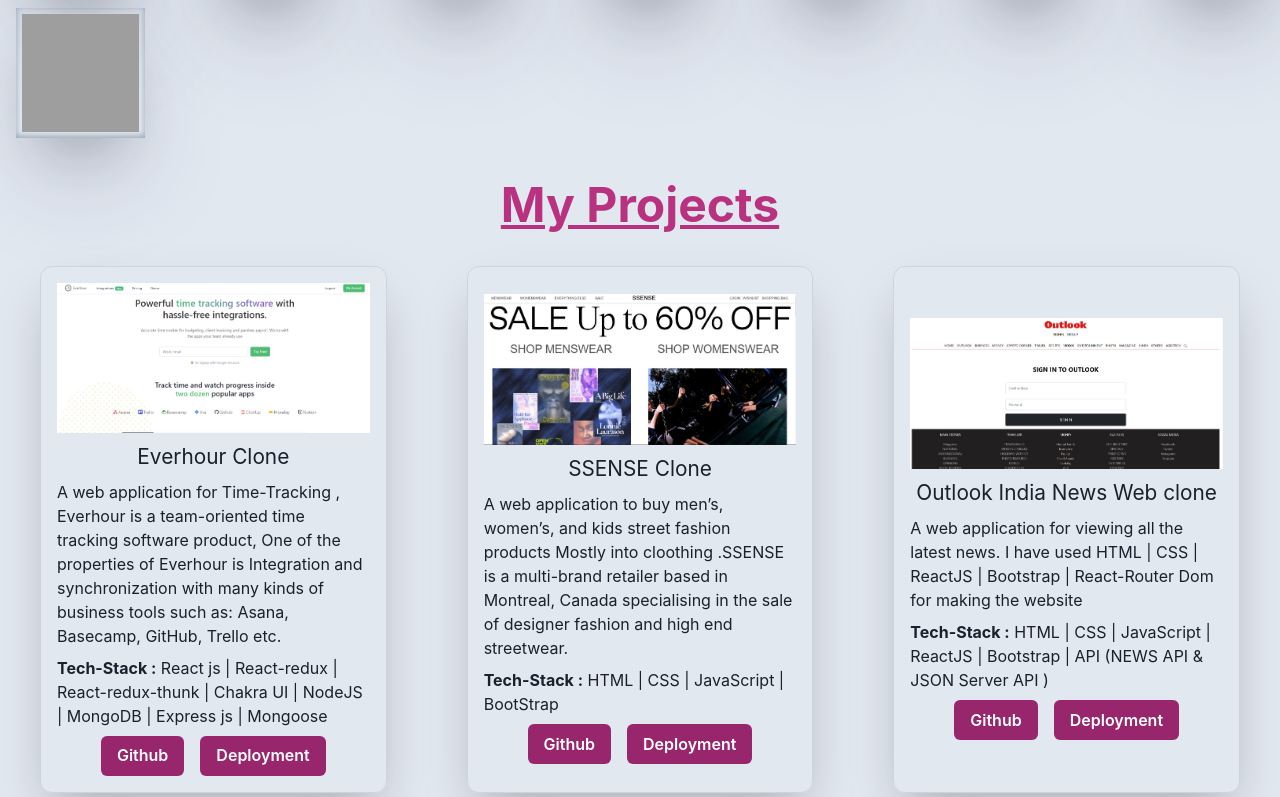
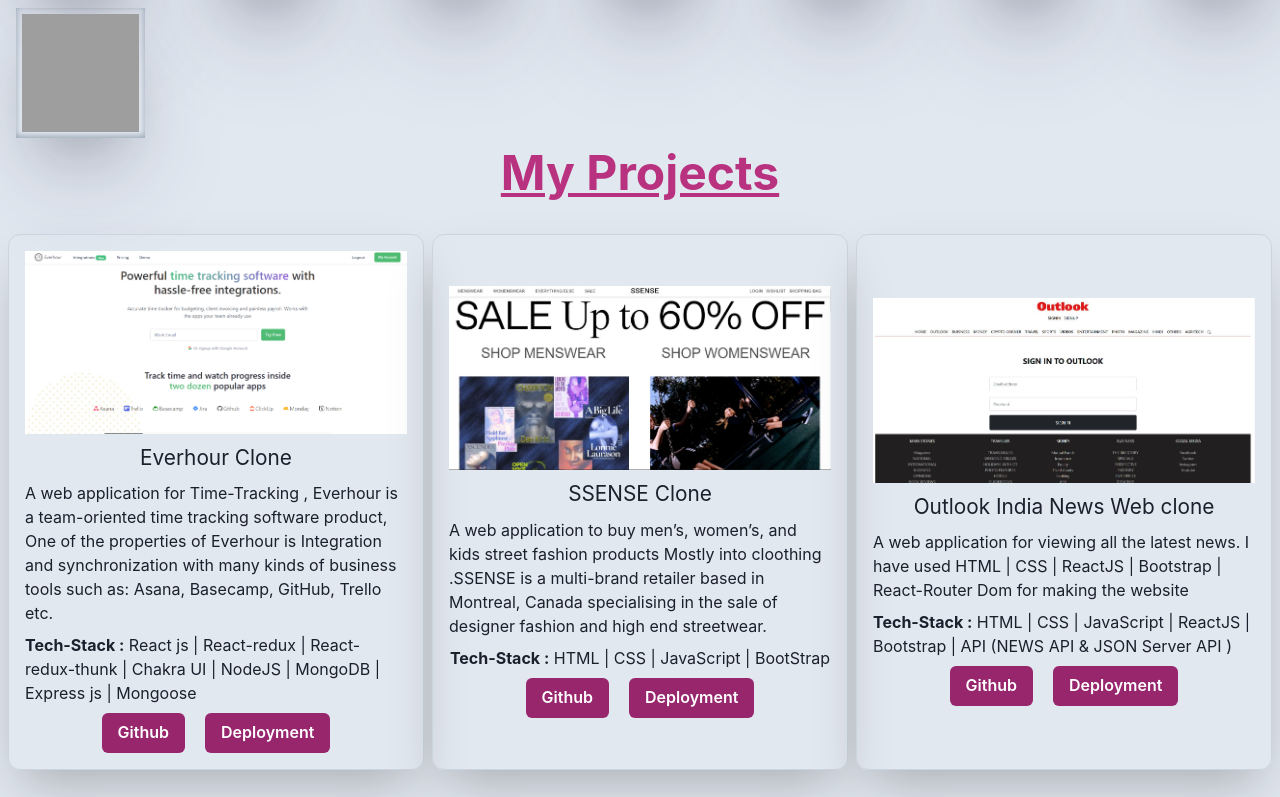
Before and after one commit to Madhukesh06/Madhukesh06.github.io, a React (Create React App) app: page / in a window 1280 px wide. Shown: the part 1803-2600 px from the top of the page. Built offline with nearby package versions, Linux system fonts and the light colour scheme; grey boxes are pictures that could not be loaded.

Commit message:
Project page updated

```diff
--- a/src/Components/Projects.jsx
+++ b/src/Components/Projects.jsx
@@ -48,15 +48,15 @@
       image: outlook,
     },
   ];
+
   return (
-    <Box mt={20} id="projects" p={"0.5rem"}>
+    <Box mt="3rem" id="projects" p={"0.5rem"} w="100%">
       <Center>
-        {" "}
         <Heading fontSize="3rem" color={"#B83280"} textDecoration="underline">
           My Projects
         </Heading>
       </Center>
-      <SimpleGrid columns={[1, 2, 3]} spacing={4} mt={8} mb="2rem">
+      <SimpleGrid columns={[1, 2, 3]} mt={8} mb="2rem" spacing={2}>
         {ProjectData.map((t) => {
           return (
             <Stack
@@ -69,17 +69,16 @@
               border="1px solid"
               borderColor={"gray.300"}
               rounded={"xl"}
-              mx={8}
               p={2}
             >
               <Image src={t.image} mt="0" />
               <Text fontSize={"1.3rem"}>{t.title}</Text>
               <Text>{t.description}</Text>
-              <Text>
-                <b> Tech-Stack :</b> {t.language}{" "}
+              <Text >
+                <b> Tech-Stack :</b> {t.language}
               </Text>
 
-              <Flex justifyContent={"space-between"} gap={[4]}>
+              <Flex gap={5} >
                 <Button
                   target="_blank"
                   as="a"
```
